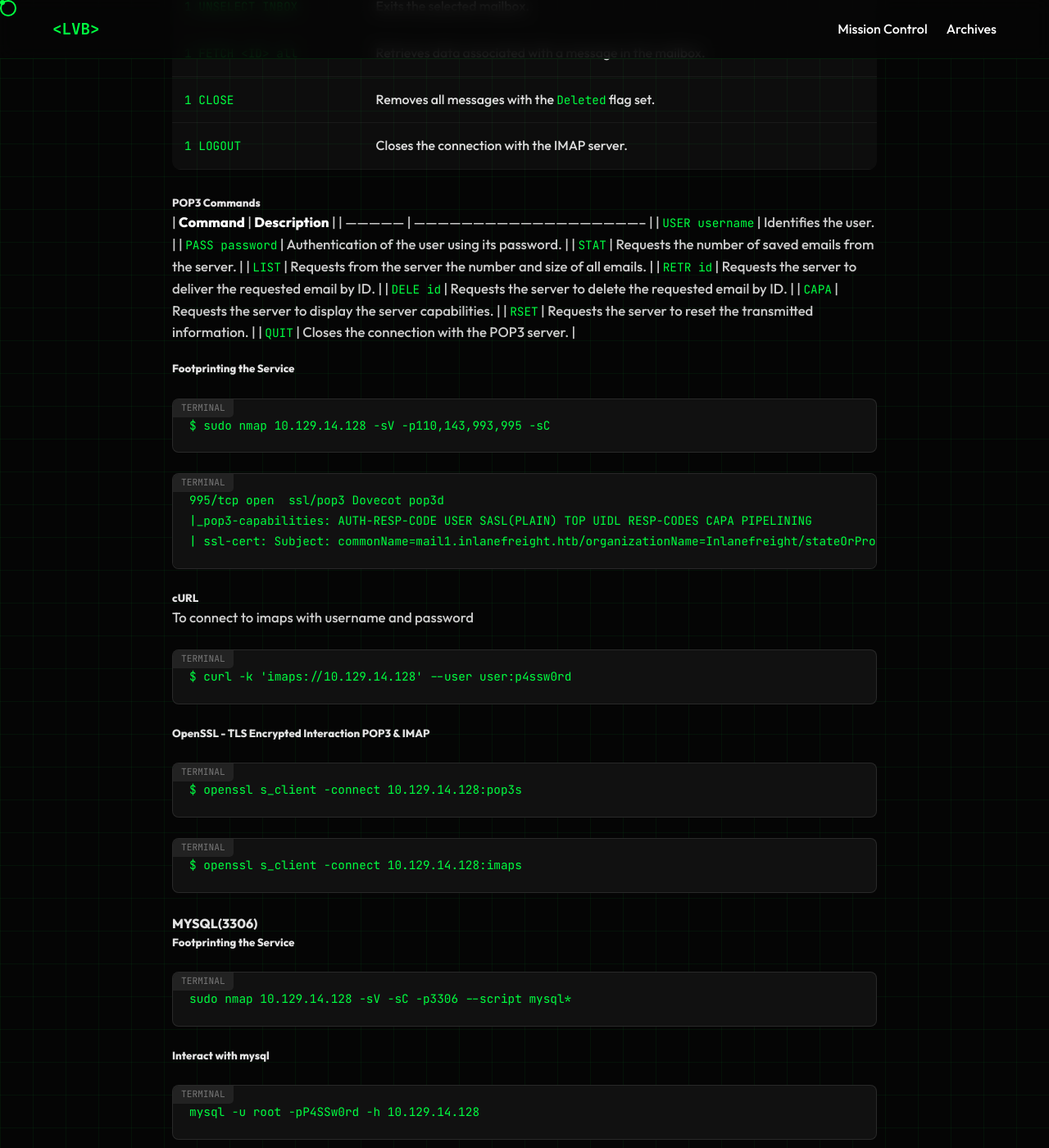
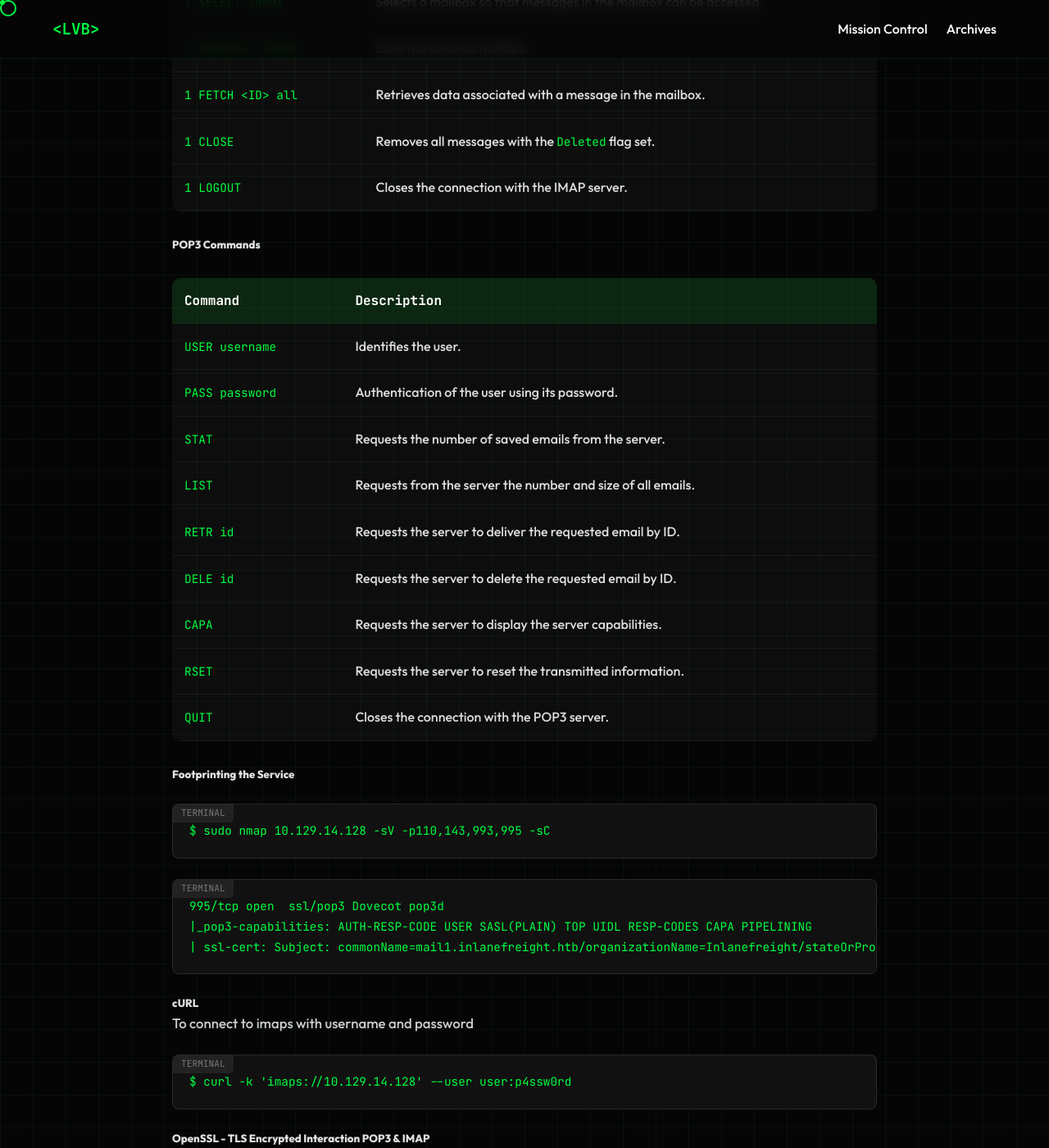
Before and after one commit to Lvbalaji/Lvbalaji.github.io, a Jekyll site: the page built from _posts/2024-07-06-footprinting.md, in a window 1280 px wide and 1400 px high, scrolled down 16145 px. Shown: the whole window at 82% size. Built offline with Jekyll 4.4.1, drawn with Linux system fonts in a browser that asks for light colours; some of the changed text lies outside the part shown.

````diff
--- a/_posts/2024-07-06-footprinting.md
+++ b/_posts/2024-07-06-footprinting.md
@@ -49,6 +49,7 @@ curl -s https://crt.sh/\?q\=inlanefreight.com\&output\=json | jq . | grep name |
 - Focus on IP addresses owned by the company to avoid targeting third-party services.
 
  In subdomain.txt, finding Ip address of each subdomain
+
 ```shell-session
 for i in $(cat subdomainlist);do host $i | grep "has address" | grep inlanefreight.com | cut -d" " -f1,4;done
 
@@ -64,10 +65,13 @@ s3-website-us-west-2.amazonaws.com 10.129.95.250
 - As a result, we can find devices and systems, such as `surveillance cameras`, `servers`, `smart home systems`, `industrial controllers`, `traffic lights` and `traffic controllers`, and various network components.
 
 We split only ip from previous result.
+
 ```shell-session
 for i in $(cat subdomainlist);do host $i | grep "has address" | grep inlanefreight.com | cut -d" " -f4 >> ip-addresses.txt;done
 ```
+
 Shodan search
+
 ```
 for i in $(cat ip-addresses.txt);do shodan host $i;done
 ```
@@ -75,7 +79,9 @@ for i in $(cat ip-addresses.txt);do shodan host $i;done
 4. **DNS Record Analysis**
 
 - Perform a DNS query (e.g., `dig any`) to retrieve DNS records such as A, MX, NS, and TXT records.
+
 ###### DNS Records
+
 ```shell-session
 dig any inlanefreight.com
 ```
@@ -87,6 +93,7 @@ dig any inlanefreight.com
 -  [GrayHatWarfare](https://buckets.grayhatwarfare.com/) allows for searching and filtering cloud storage by file format, aiding in the passive discovery of stored files.
 
 #### Top 10 Ports
+
 ```shell-session
 21/tcp   open     ftp
 22/tcp   open     ssh
@@ -103,11 +110,12 @@ dig any inlanefreight.com
 ```shell
 grep -oP '\d+/tcp\s+open' ports.txt | awk -F'/' '{ printf "%s,", $1 }' | sed 's/,$//'
 ```
+
 ### Services
 
 #### FTP(21)
 
- - In an FTP connection, two channels are opened. First, the client and server establish a control channel through `TCP port 21`. The client sends commands to the server, and the server returns status codes. Then both communication participants can establish the data channel via `TCP port 20`.
+- In an FTP connection, two channels are opened. First, the client and server establish a control channel through `TCP port 21`. The client sends commands to the server, and the server returns status codes. Then both communication participants can establish the data channel via `TCP port 20`.
 
 - FTP servers on Linux-based distributions is [vsFTPd](https://security.appspot.com/vsftpd.html).
 
@@ -116,12 +124,16 @@ grep -oP '\d+/tcp\s+open' ports.txt | awk -F'/' '{ printf "%s,", $1 }' | sed 's/
     - The client opens a connection on **port 21**.
     - The server then connects back to the client using a dynamically assigned port for the data channel.
     - **Problem**: If the client is behind a firewall, the server’s attempt to establish a data connection may be blocked.
+
 2. **Passive FTP**:
 
     - The server opens a port and waits for the client to connect to it, which helps avoid firewall issues on the client side.
     - **Advantage**: Since the client initiates the connection for both control and data channels, it bypasses firewall restrictions
-![image](/images/Pasted image 20240721113255.png)
+
+![image](/images/Pasted%20image%2020240721113255.png)
+
 ##### Anonymous Login
+
 ```
 21/tcp open ftp vsftpd 3.0.3
  ftp-anon: Anonymous FTP login allowed (FTP code 230)
@@ -145,7 +157,7 @@ drwxrwxr-x    2 ftp     ftp         4096 Sep 14 16:50 Documents
 ```
 
 | `ls_recurse_enable=YES` | Allows the use of recurse listings. |
-| ----------------------- | ----------------------------------- |
+
 
 ##### Recursive Listing
 
@@ -190,7 +202,7 @@ $ telnet 10.129.14.136 21
 ```
 
 
-if the FTP server runs with TLS/SSL encryption. Because then we need a client that can handle TLS/SSL. Use the client `openssl` and communicate with the FTP server.
+If the FTP server runs with TLS/SSL encryption. Because then we need a client that can handle TLS/SSL. Use the client `openssl` and communicate with the FTP server.
 
 ```shell-session
 $ openssl s_client -connect 10.129.14.136:21 -starttls ftp
@@ -229,6 +241,7 @@ Use specific share
 ```shell-session
 $ smbclient //10.129.14.128/notes
 ```
+
 ##### Download Files from SMB
 
 ```shell-session
@@ -254,6 +267,7 @@ if nmap doesn't provide much info we can use smbclient or rpcclient
 ```shell-session
 $ rpcclient -U "" 10.129.14.128
 ```
+
 No password.
 
 | Command of RPCClient      | Description                                                        |
@@ -266,7 +280,7 @@ No password.
 | `enumdomusers`            | Enumerates all domain users.                                       |
 | `queryuser <RID>`         | Provides information about a specific user.                        |
 
-same thing can be done by different tools.  helpful for the enumeration of SMB services. We can't connect only enumeration.
+Same thing can be done by different tools.  helpful for the enumeration of SMB services. We can't connect only enumeration.
 
 1. samrdump.py
 2. [SMBMap](https://github.com/ShawnDEvans/smbmap)
@@ -278,21 +292,25 @@ same thing can be done by different tools.  helpful for the enumeration of SMB s
 ```shell-session
 $ samrdump.py 10.129.14.128
 ```
+
 ##### SMBmap
 
 ```shell-session
 $ smbmap -H 10.129.14.128
 ```
+
 ##### CrackMapExec
 
 ```shell-session
 $ crackmapexec smb 10.129.14.128 --shares -u '' -p ''
 ```
+
 ##### Enum4Linux-ng - Enumeration
 
 ```shell-session
 $ ./enum4linux-ng.py 10.129.14.128 -A
 ```
+
 Can do entire enumeration.
 
 Enumeration in windows
@@ -378,7 +396,7 @@ $ sudo umount ./target-NFS
 - **Alias for Multiple Domains:** If you want multiple domains to point to the same IP address without manually managing multiple A records, you can create one A record and then use CNAME records for the other domains.
 - **Subdomain Redirection:** CNAME records are often used to direct traffic from subdomains (like `www`, `mail`, etc.) to the main domain or another domain.
 
-![image](/images/Pasted image 20240901111418.png)
+![image](/images/Pasted%20image%2020240901111418.png)
 
 **DNS Configuration Files**
 
@@ -396,7 +414,7 @@ A zone file describes a zone completely. There must be precisely one `SOA` rec
 dig ns inlanefreight.htb @10.129.14.128
 
 dig <OPTION> DOMAIN NAME @DNS SERVER
- ```
+```
 
 ##### DIG - Version Query
 
@@ -464,6 +482,7 @@ To interact with the SMTP server, we can use the `telnet` tool to initialize a
 ```shell-session
 telnet 10.129.14.128 25
 ```
+
 Initialization of the session is done with the command -- `HELO`
 
 Here with the help of VRFY command we check whether user root,cry0l1t3 are present. if code 252 then it is confirmed.
@@ -549,6 +568,7 @@ POP3 --  it only provides listing, retrieving, and deleting emails as functions
 | `CAPA`          | Requests the server to display the server capabilities.     |
 | `RSET`          | Requests the server to reset the transmitted information.   |
 | `QUIT`          | Closes the connection with the POP3 server.                 |
+
 ##### Footprinting the Service
 
 ```shell-session
@@ -641,11 +661,13 @@ can see the `hostname`, `database instance name`, `software version of MSSQL`
 ##### MSSQL Ping in Metasploit
 
 Like nmap, We can also use metasploit
+
 ```shell-session
 msf6 auxiliary(scanner/mssql/mssql_ping)
 ```
 
 If we can guess or gain access to credentials, this allows us to remotely connect to the MSSQL server and start interacting with databases using T-SQL (`Transact-SQL`).
+
 ```shell-session
 $ python3 mssqlclient.py Administrator@10.129.201.248 -windows-auth
 ```
@@ -674,18 +696,22 @@ $ sudo nmap -p1521 -sV 10.129.204.235 --open
 System Identifier (`SID`) is a unique name that identifies a particular database instance. When a client connects to an Oracle database, it specifies the database's `SID` along with its connection string.
 
 ##### Nmap - SID Bruteforcing
+
 ```shell-session
 $ sudo nmap -p1521 -sV 10.129.204.235 --open --script oracle-sid-brute
 ```
 
 `odat.py` tool to perform a variety of scans to enumerate
+
 ```shell-session
 $ ./odat.py all -s 10.129.204.235
 ```
 An retrieve database names, versions, running processes, user accounts, vulnerabilities, misconfigurations. We can even get credential of users
 
 user/pass
+
 ##### SQLplus - Log In
+
 ```shell-session
 $ sqlplus user/pass@10.129.204.235/XE
 ```
@@ -706,9 +732,11 @@ $ sudo sh -c "echo /usr/lib/oracle/12.2/client64/lib > /etc/ld.so.conf.d/oracle-
 ```shell-session
 $ sqlplus scott/tiger@10.129.204.235/XE as sysdba
 ```
+
 ##### Oracle RDBMS - Extract Password Hashes
 
 After getting admin privileges we can dump hashes
+
 ```shell-session
 SQL> select name, password from sys.user$;
 ```
@@ -751,21 +779,26 @@ $ curl -X GET http://10.129.204.235/testing.txt
     - **Remote Upgrades**: Perform upgrades without physical access.
     - **Alerting**: Uses SNMP for alerts.
 
- Components of IPMI
+
+Components of IPMI
 
 1. **Baseboard Management Controller (BMC)**:
 
     - **Role**: Central micro-controller managing IPMI functions.
     - **Implementation**: Typically embedded in motherboards or added as a PCI card.
+
 2. **Intelligent Chassis Management Bus (ICMB)**:
 
     - **Role**: Allows communication between chassis.
+
 3. **Intelligent Platform Management Bus (IPMB)**:
 
     - **Role**: Extends the BMC functionality.
+
 4. **IPMI Memory**:
 
     - **Role**: Stores system event logs, repository data, etc.
+
 5. **Communications Interfaces**:
 
     - **Types**: Local system interfaces, serial, LAN, ICMB, PCI Management Bus.
@@ -781,6 +814,7 @@ Metasploit scanner module -- (auxiliary/scanner/ipmi/ipmi_version)
 | Dell iDRAC      | root          | calvin                                                                    |
 | HP iLO          | Administrator | randomized 8-character string consisting of numbers and uppercase letters |
 | Supermicro IPMI | ADMIN         | ADMIN                                                                     |
+
 
 Default credentials of BMC's
 
@@ -807,13 +841,15 @@ A MIB is a text file in which all queryable SNMP objects of a device are listed
 
 ![image](/images/Pasted%20image%2020241108053528.png)
 
- Footprinting the Service
+
+Footprinting the Service
 
 ```
 sudo nmap -sU --open -p 161 192.168.50.1-254 -oG open-snmp.txt
 ```
 
 Hosts listening snmp. Alternative for nmap. `Onesixtyone` can be used to brute-force the names of the community strings
+
 ```
 kali@kali:~$ echo public > community
 kali@kali:~$ echo private >> community
@@ -831,8 +867,10 @@ Scanning 254 hosts, 3 communities
 ```
 snmpwalk -c public -v1 192.168.50.151 1.3.6.1.4.1.77.1.2.25
 ```
+
 -v for version (1,2,2c)
 -c for community (public, private)
+
 last digits are explained in pic.
 
 ---
@@ -880,7 +918,7 @@ reg add "HKEY_LOCAL_MACHINE\SYSTEM\CurrentControlSet\Control\Terminal Server" /v
 #### Linux Remote Management Protocols
 
 
-1. use ssh audit
+##### 1. use ssh audit
 
 ```shell-session
 ./ssh-audit.py 10.129.14.132
@@ -899,17 +937,18 @@ ssh -v cry0l1t3@10.129.14.132 -o PreferredAuthentications=password
 
 ---
 
-Attacking SSH
+
+##### Attacking SSH
+
 ```
 hydra -l george -P /usr/share/wordlists/rockyou.txt -s 2222 ssh://192.168.50.201
 ```
 
 ---
 
-
 Rsync - to copy files.
 
-2. **Rsync**
+##### 2. **Rsync**
 
  Overview
 - **Purpose**: Efficient file transfer tool that uses a delta-transfer algorithm to minimize data transfer by sending only differences between files.
@@ -931,15 +970,20 @@ Key Features
     - **Command**: `rsync -av --list-only rsync://<target_ip>/<share_name>`
 
 
+---
+
+
 #### Windows Remote Management Protocols
 
-1. RDP
+##### 1. RDP
 
 ```
 hydra -l george -P /usr/share/wordlists/rockyou.txt -s 2222 rdp://192.168.50.201
 ```
 
-2. WinRM
+---
+
+##### 2. WinRM
 
 **Purpose:** Facilitates remote management of Windows systems via command-line interfaces.
 
@@ -958,7 +1002,9 @@ hydra -l george -P /usr/share/wordlists/rockyou.txt -s 2222 rdp://192.168.50.201
     - **Using Evil-WinRM:**
         `evil-winrm -i 10.129.201.248 -u Cry0l1t3 -p P455w0rD!`
 
-3. WMI
+---
+
+##### 3. WMI
 
 **Purpose:** Provides comprehensive access to management data and configuration settings across Windows systems. **WMI** offers extensive management capabilities and is integral for Windows system administration.
 
````
Also changed, not shown: other parts of _posts/2024-07-06-footprinting.md (+1 -1 lines).
